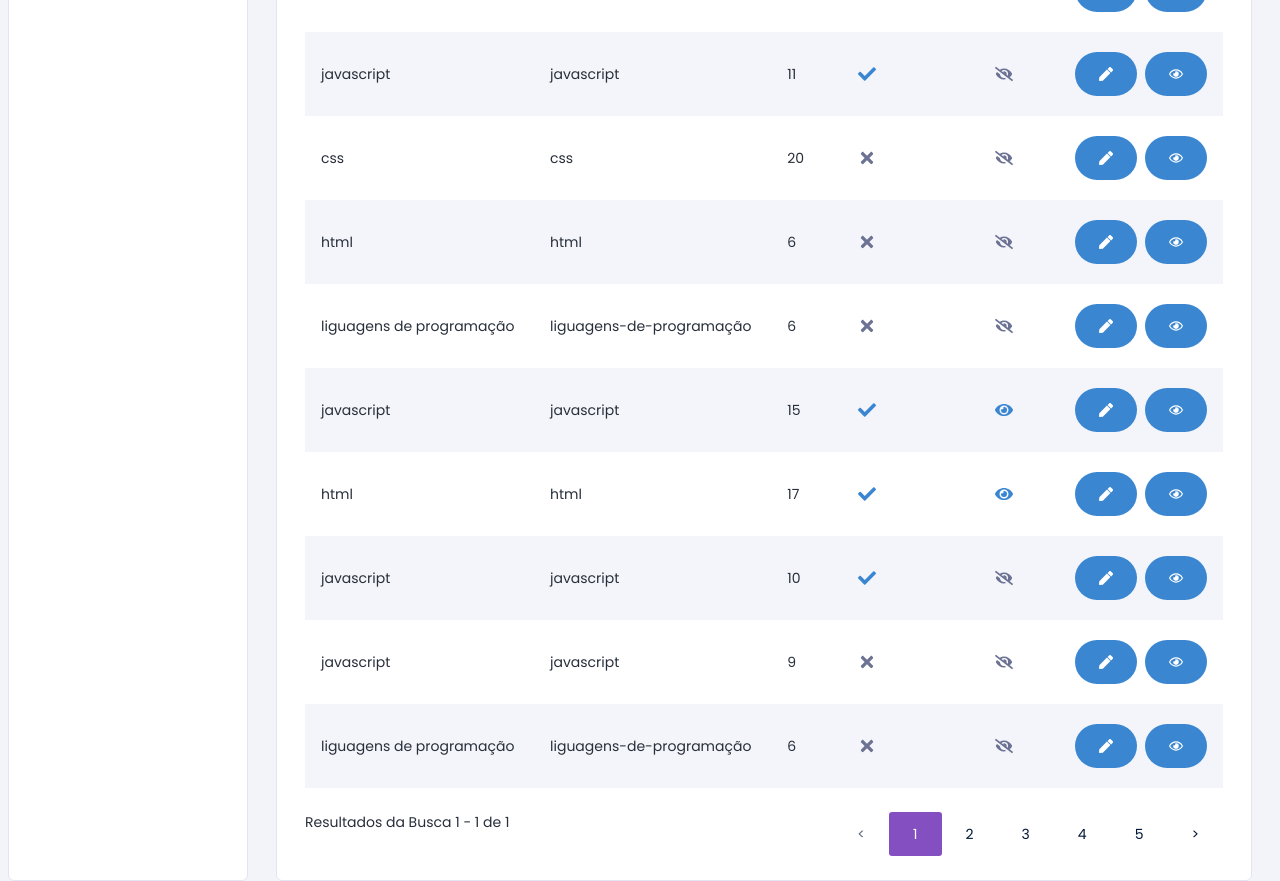
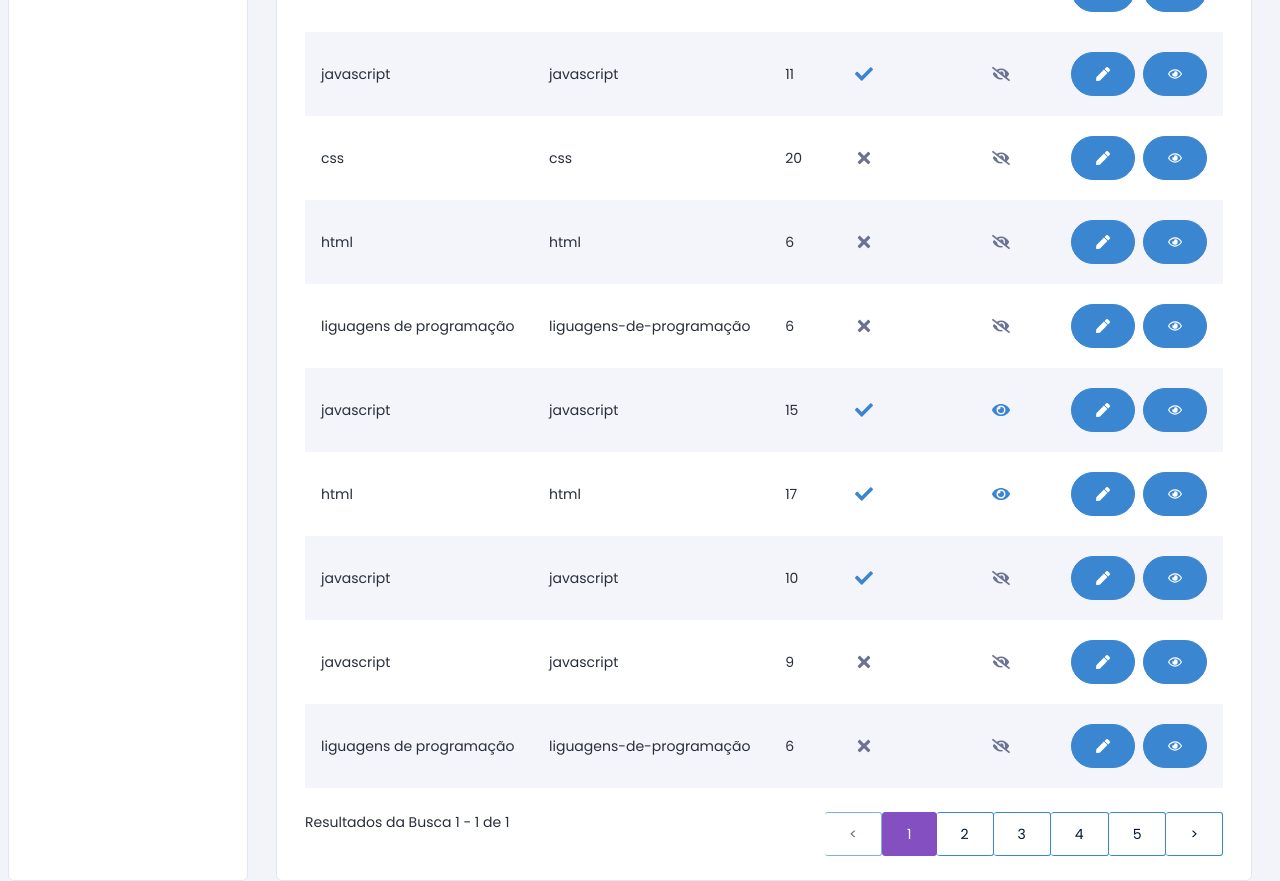
Before and after one commit to Hewerton80/cms-tailwind-nextjs, a Next.js app: page /categories in a window 1280 px wide. Shown: the part 1580-2461 px from the top of the page. Built offline with nearby package versions, Linux system fonts and the light colour scheme.

Commit message:
add rounded buttons and outline buttons

```diff
--- a/src/components/ui/forms/Button/index.tsx
+++ b/src/components/ui/forms/Button/index.tsx
@@ -4,62 +4,78 @@ import styles from './styles.module.css'
 import Spinner from '../../feedback/Spinner'
 
 export const buttonVariants = {
-  primary: cn(
-    'bg-primary text-white',
-    'hover:bg-active-primary hover:shadow-sm hover:shadow-primary',
+  primary: {
+    root: cn(
+      'border-primary hover:bg-active-primary hover:shadow-sm hover:shadow-primary',
       'active:bg-active-primary focus:ring-primary/40 active:ring-primary/40'
     ),
-  success: cn(
-    'bg-success text-white',
-    'hover:bg-active-success hover:shadow-sm hover:shadow-success',
+    outline: 'bg-transparent text-primary hover:bg-primary hover:text-white',
+    withoutOutline: 'bg-primary text-white',
+  },
+  secondary: {
+    root: cn(
+      'border-secondary hover:bg-active-secondary hover:shadow-sm hover:shadow-secondary',
+      'active:bg-active-secondary focus:ring-secondary/40 active:ring-secondary/40'
+    ),
+    outline: 'bg-transparent text-secondary hover:bg-secondary hover:text-white',
+    withoutOutline: 'bg-secondary text-white',
+  },
+  success: {
+    root: cn(
+      'border-success hover:bg-active-success hover:shadow-sm hover:shadow-success',
       'active:bg-active-success focus:ring-success/40 active:ring-success/40'
     ),
-  secondary: cn(
-    'bg-secondary text-white',
-    'hover:bg-active-secondary hover:shadow-sm hover:shadow-secondary',
-    'active:bg-active-secondary focus:ring-secondary/40 active:ring-secondary/40'
-  ),
-  info: cn(
-    'bg-info text-white',
-    'hover:bg-active-info hover:shadow-sm hover:shadow-info',
+    outline: 'bg-transparent text-success hover:bg-success hover:text-white',
+    withoutOutline: 'bg-success text-white',
+  },
+  info: {
+    root: cn(
+      'border-info hover:bg-active-info hover:shadow-sm hover:shadow-info',
       'active:bg-active-info focus:ring-info/40 active:ring-info/40'
     ),
-  dark: cn(
-    'bg-dark text-white',
-    'hover:bg-active-dark hover:shadow-sm hover:shadow-dark',
+    outline: 'bg-transparent text-info hover:bg-info hover:text-white',
+    withoutOutline: 'bg-info text-white',
+  },
+  dark: {
+    root: cn(
+      'border-dark hover:bg-active-dark hover:shadow-sm hover:shadow-dark',
       'active:bg-active-dark focus:ring-dark/40 active:ring-dark/40'
     ),
-  light: cn(
-    'bg-light text-dark',
-    'hover:bg-active-light hover:shadow-sm hover:shadow-light',
+    outline: 'bg-transparent text-dark hover:bg-dark hover:text-white',
+    withoutOutline: 'bg-dark text-white',
+  },
+  light: {
+    root: cn(
+      'border-light hover:bg-active-light hover:shadow-sm hover:shadow-light',
       'active:bg-active-light focus:ring-light/40 active:ring-light/40'
     ),
-  danger: cn(
-    'bg-danger text-white',
-    'hover:bg-active-danger hover:shadow-sm hover:shadow-danger',
+    outline: 'bg-transparent text-light hover:bg-light hover:text-white',
+    withoutOutline: 'bg-light text-dark',
+  },
+  danger: {
+    root: cn(
+      'border-danger hover:bg-active-danger hover:shadow-sm hover:shadow-danger',
       'active:bg-active-danger focus:ring-danger/40 active:ring-danger/40'
     ),
-  warning: cn(
-    'bg-warning text-white',
-    'hover:bg-active-warning hover:shadow-sm hover:shadow-warning',
+    outline: 'bg-transparent text-danger hover:bg-danger hover:text-white',
+    withoutOutline: 'bg-danger text-white',
+  },
+  warning: {
+    root: cn(
+      'border-warning hover:bg-active-warning hover:shadow-sm hover:shadow-warning',
       'active:bg-active-warning focus:ring-warning/40 active:ring-warning/40'
     ),
+    outline: 'bg-transparent text-warning hover:bg-warning hover:text-white',
+    withoutOutline: 'bg-warning text-white',
+  },
 }
 export type variantType = keyof typeof buttonVariants
-
-// Object.keys(buttonVariants).forEach((variant) => {
-//   buttonVariants[variant as variantType] = cn(
-//     `bg-${variant} text-white`,
-//     `hover:bg-active-${variant} hover:shadow-sm hover:shadow-${variant}`,
-//     `active:bg-active-${variant} focus:ring-${variant}/40 active:ring-${variant}/40`
-//   )
-// })
-// console.log(buttonVariants)
 
 export interface ButtonProps extends ButtonHTMLAttributes<HTMLButtonElement> {
   variant?: variantType
   isLoading?: boolean
   rounded?: boolean
+  outlined?: boolean
 }
 
 function Button({
@@ -68,6 +84,7 @@ function Button({
   isLoading = false,
   variant = 'info',
   rounded,
+  outlined,
   disabled,
   ...rest
 }: ButtonProps) {
@@ -77,11 +94,14 @@ function Button({
       className={cn(
         'flex items-center justify-center',
         'text-sm px-6 h-11 w-fit cursor-pointer',
-        'border-0 ease-linear duration-300 ',
+        'border ease-linear duration-200 ',
         'disabled:cursor-default disabled:opacity-[0.65]',
         'focus:ring-4 active:ring-4',
         rounded ? 'rounded-[50px]' : 'rounded-[3px]',
-        buttonVariants[variant],
+        buttonVariants[variant].root,
+        outlined
+          ? buttonVariants[variant].outline
+          : buttonVariants[variant].withoutOutline,
         className
       )}
       {...rest}
--- a/src/pages/ui-elements/buttons.tsx
+++ b/src/pages/ui-elements/buttons.tsx
@@ -30,7 +30,7 @@ function ButtonsPage() {
           <div className="flex flex-wrap -ml-2 -mt-2">
             {Object.keys(buttonVariants).map((variant) => (
               <Button
-                key={variant + 'simple'}
+                key={variant + 'disbled'}
                 variant={variant as variantType}
                 className="ml-2 mt-2"
                 disabled
@@ -49,7 +49,7 @@ function ButtonsPage() {
           <div className="flex flex-wrap -ml-2 -mt-2">
             {Object.keys(buttonVariants).map((variant) => (
               <Button
-                key={variant + 'simple'}
+                key={variant + 'rounded'}
                 variant={variant as variantType}
                 className="ml-2 mt-2"
                 rounded
@@ -68,10 +68,29 @@ function ButtonsPage() {
           <div className="flex flex-wrap -ml-2 -mt-2">
             {Object.keys(buttonVariants).map((variant) => (
               <Button
-                key={variant + 'simple'}
+                key={variant + 'load'}
                 variant={variant as variantType}
                 className="ml-2 mt-2"
                 isLoading
+              >
+                {variant}
+              </Button>
+            ))}
+          </div>
+        </CardBody>
+      </Card>
+      <Card className="col-span-12 md:col-span-6">
+        <CardHeader>
+          <CardTitle>Outlined Buttons</CardTitle>
+        </CardHeader>
+        <CardBody>
+          <div className="flex flex-wrap -ml-2 -mt-2">
+            {Object.keys(buttonVariants).map((variant) => (
+              <Button
+                key={variant + 'outlined'}
+                variant={variant as variantType}
+                className="ml-2 mt-2"
+                outlined
               >
                 {variant}
               </Button>
```
Lines whose indentation alone changed are shown as unchanged.
